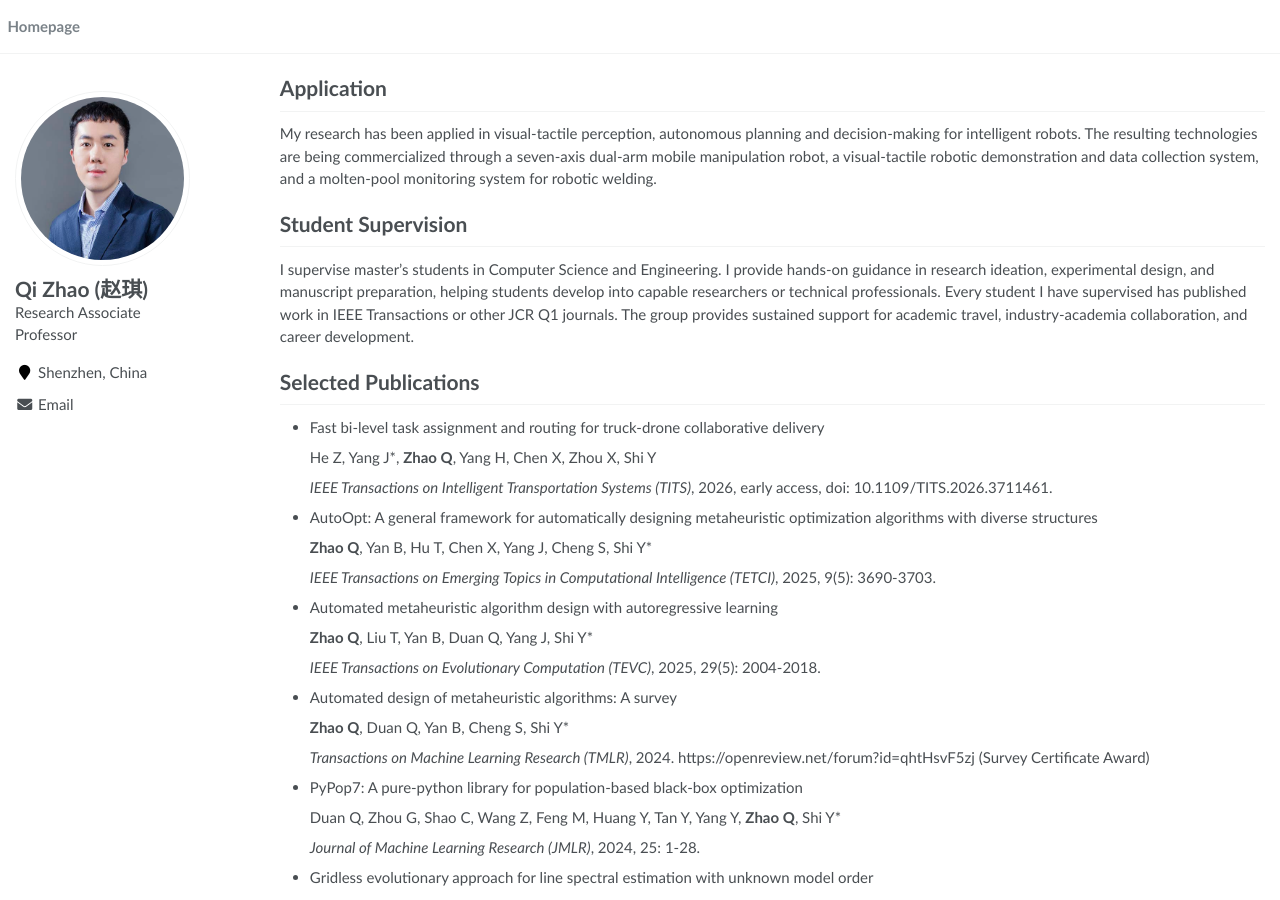
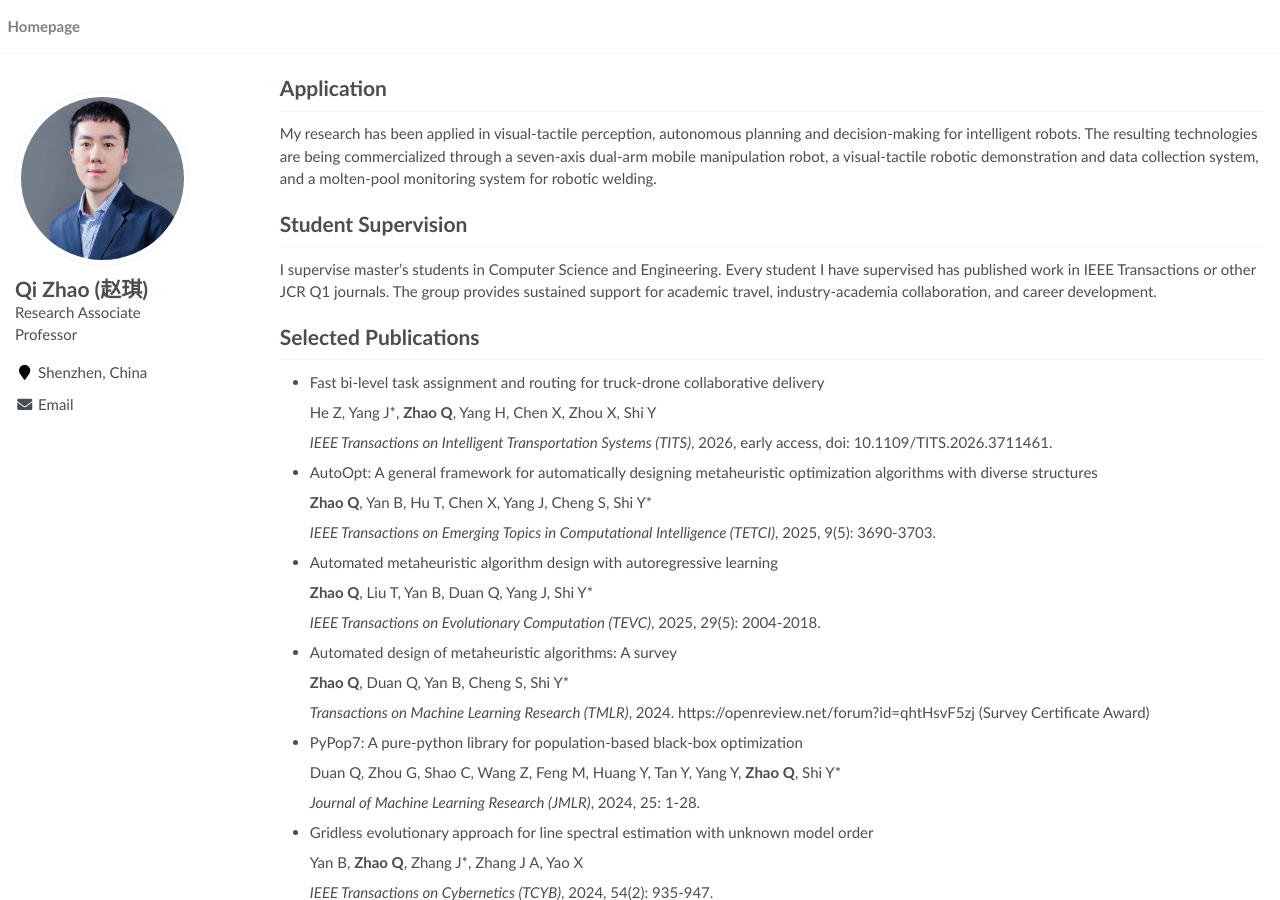
Before and after one commit to auto4opt/auto4opt, a Jekyll site: the page built from _pages/about.md, in a window 1280 px wide and 900 px high, scrolled down 436 px. Built offline with Jekyll 4.4.1, drawn with Linux system fonts in a browser that asks for light colours.

Commit message:
revise student supervision

```diff
--- a/_pages/about.md
+++ b/_pages/about.md
@@ -35,7 +35,7 @@ My research has been applied in visual-tactile perception, autonomous planning a
 
 
 # Student Supervision
-I supervise master's students in Computer Science and Engineering. I provide hands-on guidance in research ideation, experimental design, and manuscript preparation, helping students develop into capable researchers or technical professionals. Every student I have supervised has published work in IEEE Transactions or other JCR Q1 journals. The group provides sustained support for academic travel, industry-academia collaboration, and career development.
+I supervise master's students in Computer Science and Engineering. Every student I have supervised has published work in IEEE Transactions or other JCR Q1 journals. The group provides sustained support for academic travel, industry-academia collaboration, and career development.
 
 
 # Selected Publications
```
Also changed, not shown: 1 other file.
